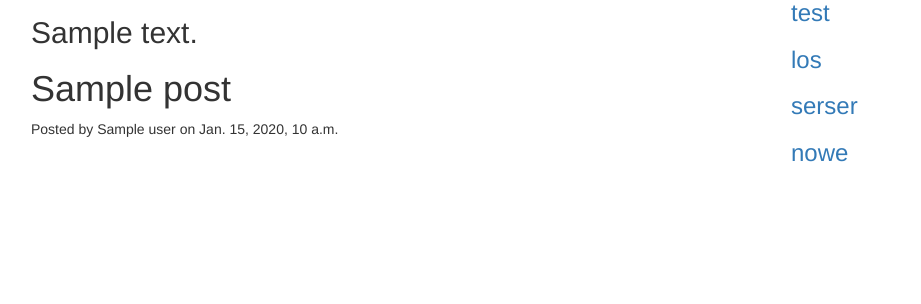
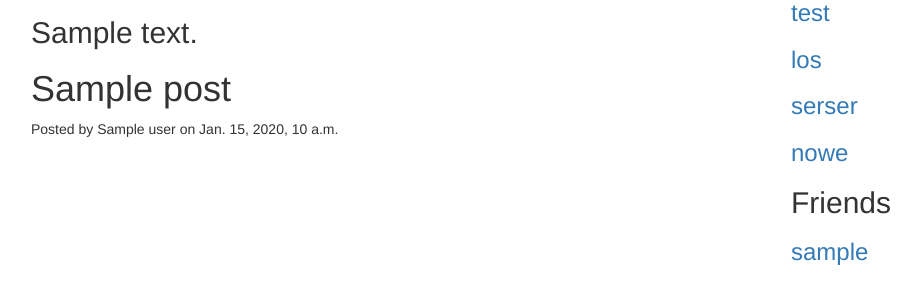
Before and after one commit to Serwach/social-network, a Django app: template home/templates/home/home.html in a window 1280 px wide. Shown: the part 211-515 px from the top of the page, without its empty margins (54-975 px from the left). Run offline with Django 3.2, Linux system fonts and the light colour scheme; data comes from the database, SQL or seed files in the repository; the template is opened without the code that fills it: values that come from a table or form of the project are taken from there, most other values are stand-ins (such as "Sample title", 1, 10 or a date in 2020); form fields are guessed from the names that the template uses; some libraries are stand-ins or nearby versions.

Commit message:
How to Present a Friends List on the Home Page in Django

```diff
--- a/home/templates/home/home.html
+++ b/home/templates/home/home.html
@@ -21,6 +21,10 @@
         {% for user in users %}
             <a href="{% url 'accounts:view_profile_with_pk' pk=user.pk %}"><h3> {{ user.username }} </h3></a>
         {% endfor %}
+        <h2>Friends</h2>
+        {% for friend in friends %}
+            <a href="{% url 'accounts:view_profile_with_pk' pk=user.pk %}"><h3> {{ friend.username }} </h3></a>
+        {% endfor %}
     </div>
 </div>
 {% endblock %}
--- a/home/views.py
+++ b/home/views.py
@@ -13,8 +13,12 @@ class HomeView(TemplateView):
         form = HomeForm()
         posts = Post.objects.all().order_by('-created')
         users = User.objects.exclude(id=request.user.id)
+        friend = Friend.objects.get(current_user=request.user)
+        friends = friend.users.all()
 
-        args = {'form': form, 'posts': posts, 'users': users}
+        args = {
+            'form': form, 'posts': posts, 'users': users, 'friends': friends
+        }
         return render(request, self.template_name, args)
 
     def post(self, request):
```
Also changed, not shown: 1 other file.
